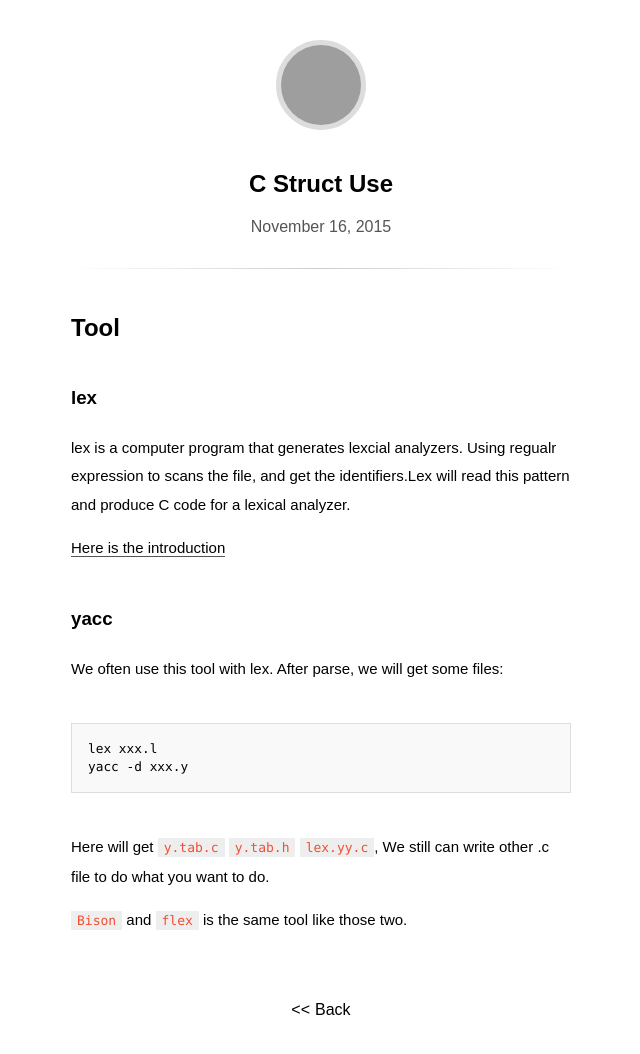
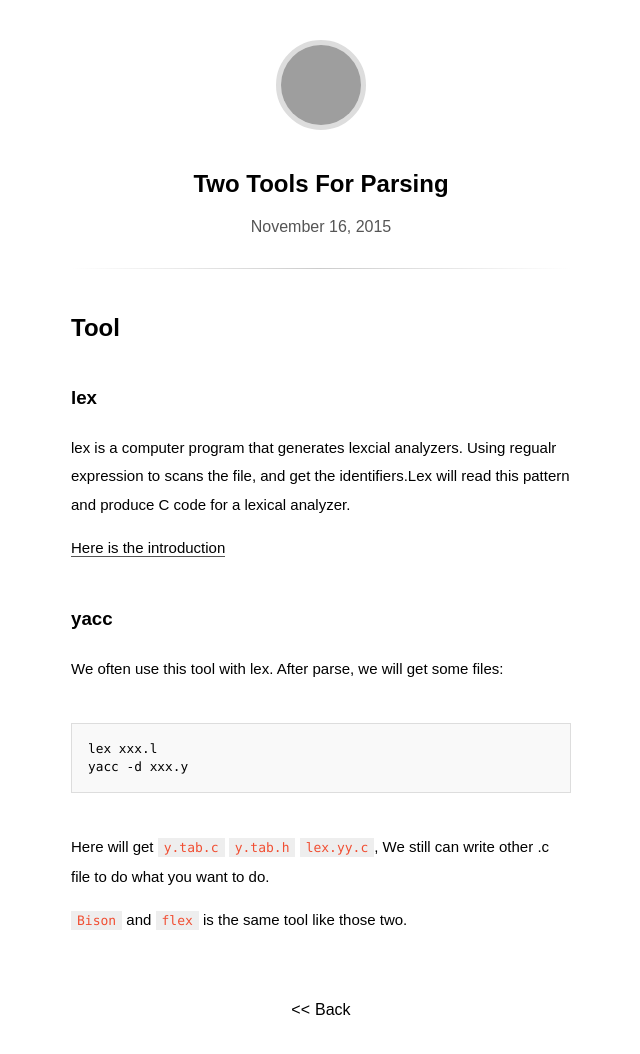
Before and after one commit to JesseEisen/DailyKeep, a Jekyll site: the page built from _posts/2015-11-16-parse.md, in a window 1280 px wide, cut to the strip 0-1064 px from the top of the page. Shown: the top 1054 px of the strip, without its empty margins (319-959 px from the left). Built offline with Jekyll 4.4.1, drawn with Linux system fonts in a browser that asks for light colours; some web fonts are replaced; grey boxes are pictures that could not be loaded.

Commit message:
1116 second commit

```diff
--- a/_posts/2015-11-16-parse.md
+++ b/_posts/2015-11-16-parse.md
@@ -1,5 +1,5 @@
 ---
-title: C Struct Use
+title: Two Tools For Parsing
 updated: 2015-11-16  22:30
 ---
 
```
